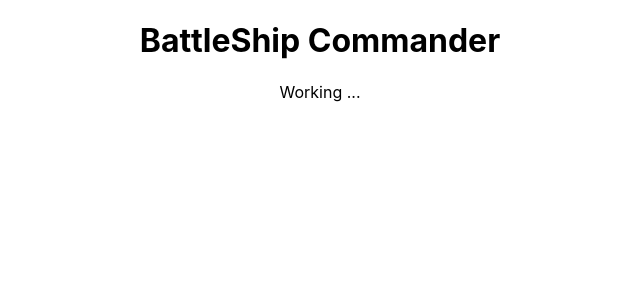
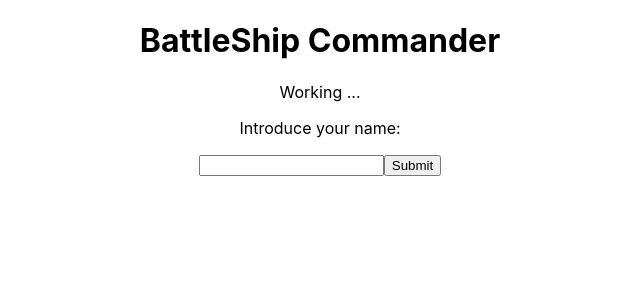
Before and after one commit to lakylekidd/battleship-commander-client, a React (Create React App) app: page / in a window 1280 px wide. Shown: the top 300 px of the page, without its empty margins (320-960 px from the left). Built offline with nearby package versions, Linux system fonts and the light colour scheme.

Commit message:
Add Login Form

```diff
--- a/src/App.js
+++ b/src/App.js
@@ -1,6 +1,8 @@
 import React from 'react';
 import store from './store'
 import { Provider } from 'react-redux'
+import LoginContainer from './components/LoginContainer'
+
 import './App.css';
 
 function App() {
@@ -9,6 +11,7 @@ function App() {
       <div className="App">
         <h1> BattleShip Commander </h1>
           <p> Working ...  </p>
+          <LoginContainer />
       </div>
     </Provider>
 
--- a/src/components/LoginContainer.js
+++ b/src/components/LoginContainer.js
@@ -1,11 +1,38 @@
 import React, { Component } from 'react'
 
 export default class Login extends Component {
+  state = {
+    userName: '',
+    submitted: false
+  }
+
+  handleChange = (event) => {
+    this.setState({ userName: event.target.value })
+  }
+
+  handleSubmit = (event) => {
+    event.preventDefault()
+    console.log('Submitting')
+    this.setState({submitted: true})
+    //send it to the store
+  }
 
   render() {
     return (
       <div>
-
+        {this.state.submitted
+          ? <h2>Welcome {this.state.userName}</h2>
+          : <form>
+              <p> Introduce your name: </p>
+              <input
+                type="text"
+                name="login"
+                value={this.state.userName}
+                onChange={this.handleChange}
+              />
+              <button onClick={this.handleSubmit}>Submit</button>
+            </form>
+        }
       </div>
     )
   }
```
